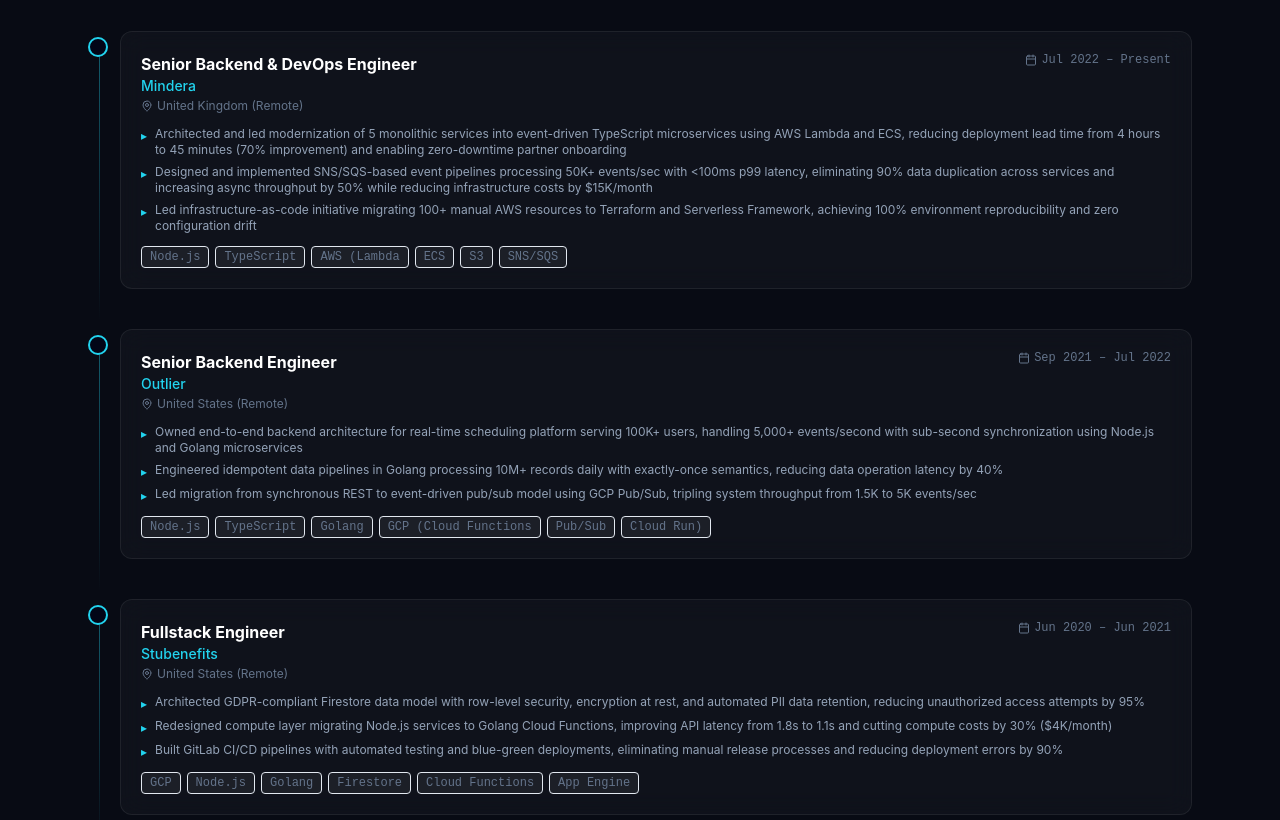
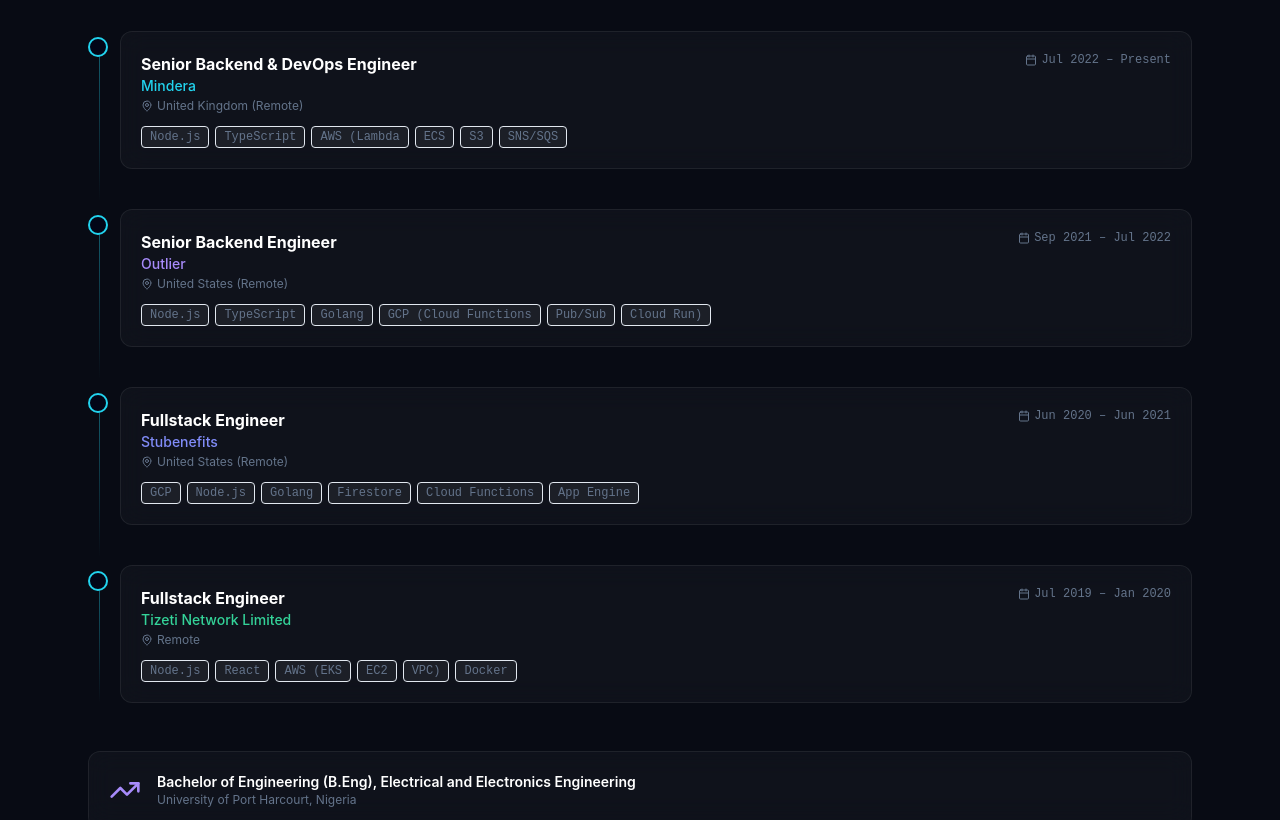
Before and after one commit to phirmware/my-portfolio, a Next.js app: page / in a window 1280 px wide. Shown: the part 1980-2800 px from the top of the page. Built offline with nearby package versions, Linux system fonts and the light colour scheme.

Commit message:
feat: change design of experience cards

```diff
--- a/app/page.tsx
+++ b/app/page.tsx
@@ -47,7 +47,7 @@
 
       <div className="h-px bg-gradient-to-r from-transparent via-white/10 to-transparent" />
 
-      <About />
+      <About onAskQuestion={handleAskQuestion} />
 
       <div className="h-px bg-gradient-to-r from-transparent via-white/10 to-transparent" />
 
--- a/components/About.tsx
+++ b/components/About.tsx
@@ -1,9 +1,9 @@
 'use client'
 
-import { motion, useInView } from 'framer-motion'
-import { useRef } from 'react'
+import { motion, useInView, AnimatePresence } from 'framer-motion'
+import { useRef, useState } from 'react'
 import { resumeData } from '@/lib/resume-data'
-import { Calendar, MapPin, Briefcase, TrendingUp } from 'lucide-react'
+import { Calendar, MapPin, Briefcase, TrendingUp, MessageCircle } from 'lucide-react'
 
 function SectionHeader({ label, title }: { label: string; title: string }) {
   return (
@@ -39,9 +39,18 @@
   )
 }
 
-function ExperienceCard({ job, index }: { job: (typeof resumeData.experience)[number]; index: number }) {
+function ExperienceCard({
+  job,
+  index,
+  onAskQuestion,
+}: {
+  job: (typeof resumeData.experience)[number]
+  index: number
+  onAskQuestion: (question: string, section: string) => void
+}) {
   const ref = useRef<HTMLDivElement>(null)
   const inView = useInView(ref, { once: true, margin: '-80px' })
+  const [hovered, setHovered] = useState(false)
 
   return (
     <motion.div
@@ -51,6 +60,8 @@
       animate={inView ? { opacity: 1, x: 0 } : {}}
       transition={{ duration: 0.5, delay: index * 0.1 }}
       className="relative pl-8 pb-8 last:pb-0"
+      onMouseEnter={() => setHovered(true)}
+      onMouseLeave={() => setHovered(false)}
     >
       {/* Timeline line */}
       <div className="absolute left-[11px] top-6 bottom-0 w-px bg-gradient-to-b from-cyan-400/40 to-transparent last:hidden" />
@@ -66,7 +77,7 @@
         <div className="flex flex-col sm:flex-row sm:items-start sm:justify-between gap-1 mb-3">
           <div>
             <h3 className="font-bold text-slate-900 dark:text-white">{job.title}</h3>
-            <p className="text-sm text-cyan-500 dark:text-cyan-400 font-medium">{job.company}</p>
+            <p className="text-sm font-medium" style={{ color: job.color }}>{job.company}</p>
             <p className="text-xs text-slate-500 dark:text-slate-500 flex items-center gap-1 mt-0.5">
               <MapPin className="w-3 h-3" /> {job.location}
             </p>
@@ -75,16 +86,6 @@
             <Calendar className="w-3 h-3" /> {job.period}
           </span>
         </div>
-
-        {/* Top 3 highlights */}
-        <ul className="space-y-1.5 mb-3">
-          {job.highlights.slice(0, 3).map((h, i) => (
-            <li key={i} className="text-xs text-slate-500 dark:text-slate-400 flex gap-2">
-              <span className="text-cyan-400 mt-0.5 shrink-0">▸</span>
-              {h}
-            </li>
-          ))}
-        </ul>
 
         {/* Tech stack */}
         <div className="flex flex-wrap gap-1.5">
@@ -96,12 +97,48 @@
             </span>
           ))}
         </div>
+
+        {/* AI questions — slides in below on hover */}
+        <AnimatePresence>
+          {hovered && (
+            <motion.div
+              initial={{ opacity: 0, height: 0 }}
+              animate={{ opacity: 1, height: 'auto' }}
+              exit={{ opacity: 0, height: 0 }}
+              transition={{ duration: 0.22, ease: 'easeOut' }}
+              className="overflow-hidden"
+            >
+              <div className="pt-3 mt-3 border-t border-white/5 space-y-2">
+                <div className="flex items-center gap-1.5 mb-1">
+                  <MessageCircle className="w-3.5 h-3.5" style={{ color: job.color }} />
+                  <span className="text-xs font-mono uppercase tracking-wider" style={{ color: job.color }}>
+                    Ask AI about this role
+                  </span>
+                </div>
+                {job.aiQuestions.map(q => (
+                  <motion.button
+                    key={q}
+                    onClick={() => onAskQuestion(q, `exp-${job.id}`)}
+                    className="w-full text-left px-3 py-2 rounded-lg text-xs
+                               bg-white/5 border border-white/10 text-slate-300
+                               hover:bg-white/10 hover:text-white transition-all duration-150"
+                    style={{ borderColor: `${job.color}20` }}
+                    whileHover={{ x: 4 }}
+                    whileTap={{ scale: 0.98 }}
+                  >
+                    <span style={{ color: job.color }} className="mr-1">›</span> {q}
+                  </motion.button>
+                ))}
+              </div>
+            </motion.div>
+          )}
+        </AnimatePresence>
       </div>
     </motion.div>
   )
 }
 
-export default function About() {
+export default function About({ onAskQuestion }: { onAskQuestion: (question: string, section: string) => void }) {
   const skillsRef = useRef<HTMLDivElement>(null)
   const inView = useInView(skillsRef, { once: true, margin: '-100px' })
 
@@ -167,7 +204,7 @@
         </div>
         <div className="space-y-2">
           {resumeData.experience.map((job, i) => (
-            <ExperienceCard key={job.id} job={job} index={i} />
+            <ExperienceCard key={job.id} job={job} index={i} onAskQuestion={onAskQuestion} />
           ))}
         </div>
       </div>
--- a/lib/resume-data.ts
+++ b/lib/resume-data.ts
@@ -58,9 +58,9 @@
       highlights: [
         'Architected and led modernization of 5 monolithic services into event-driven TypeScript microservices using AWS Lambda and ECS, reducing deployment lead time from 4 hours to 45 minutes (70% improvement) and enabling zero-downtime partner onboarding',
         'Designed and implemented SNS/SQS-based event pipelines processing 50K+ events/sec with <100ms p99 latency, eliminating 90% data duplication across services and increasing async throughput by 50% while reducing infrastructure costs by $15K/month',
-        'Led infrastructure-as-code initiative migrating 100+ manual AWS resources to Terraform and Serverless Framework, achieving 100% environment reproducibility and zero configuration drift',
         'Built and deployed LLM-powered internal tools using RAG pipelines and vector databases, enabling semantic search and automated knowledge retrieval across internal documentation',
         'Established company-wide observability standards with Datadog APM, reducing incident detection by 80% and Mean Time to Resolution from 45 minutes to 18 minutes',
+        'Led infrastructure-as-code initiative migrating 100+ manual AWS resources to Terraform and Serverless Framework, achieving 100% environment reproducibility and zero configuration drift',
         'Designed disaster recovery strategy maintaining 99.99% uptime for critical financial services handling $5M+ transactions/month',
         'Optimized database queries and implemented Redis caching layer, reducing API response times from 800ms to 320ms (60% improvement)',
       ],
```
